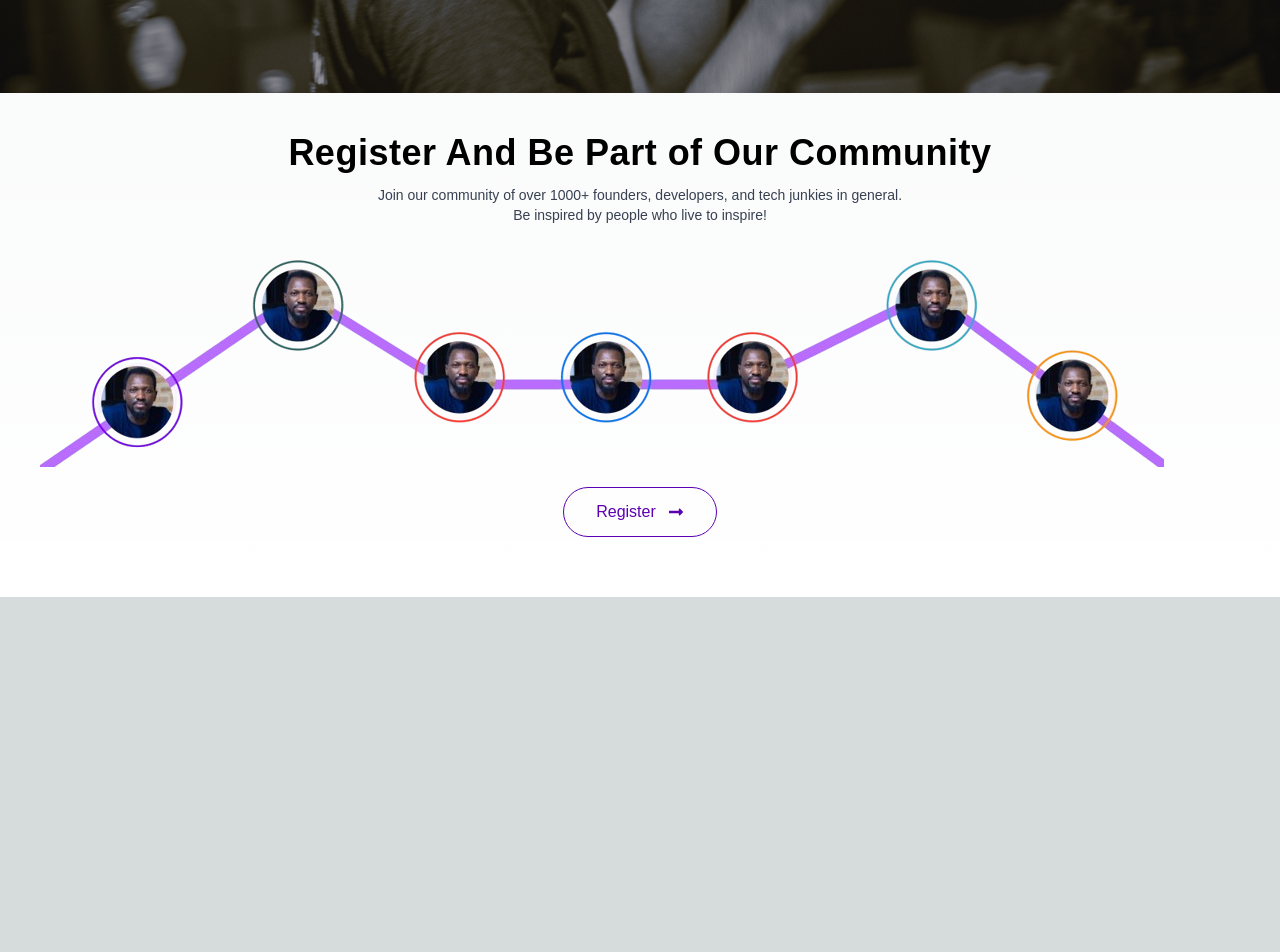
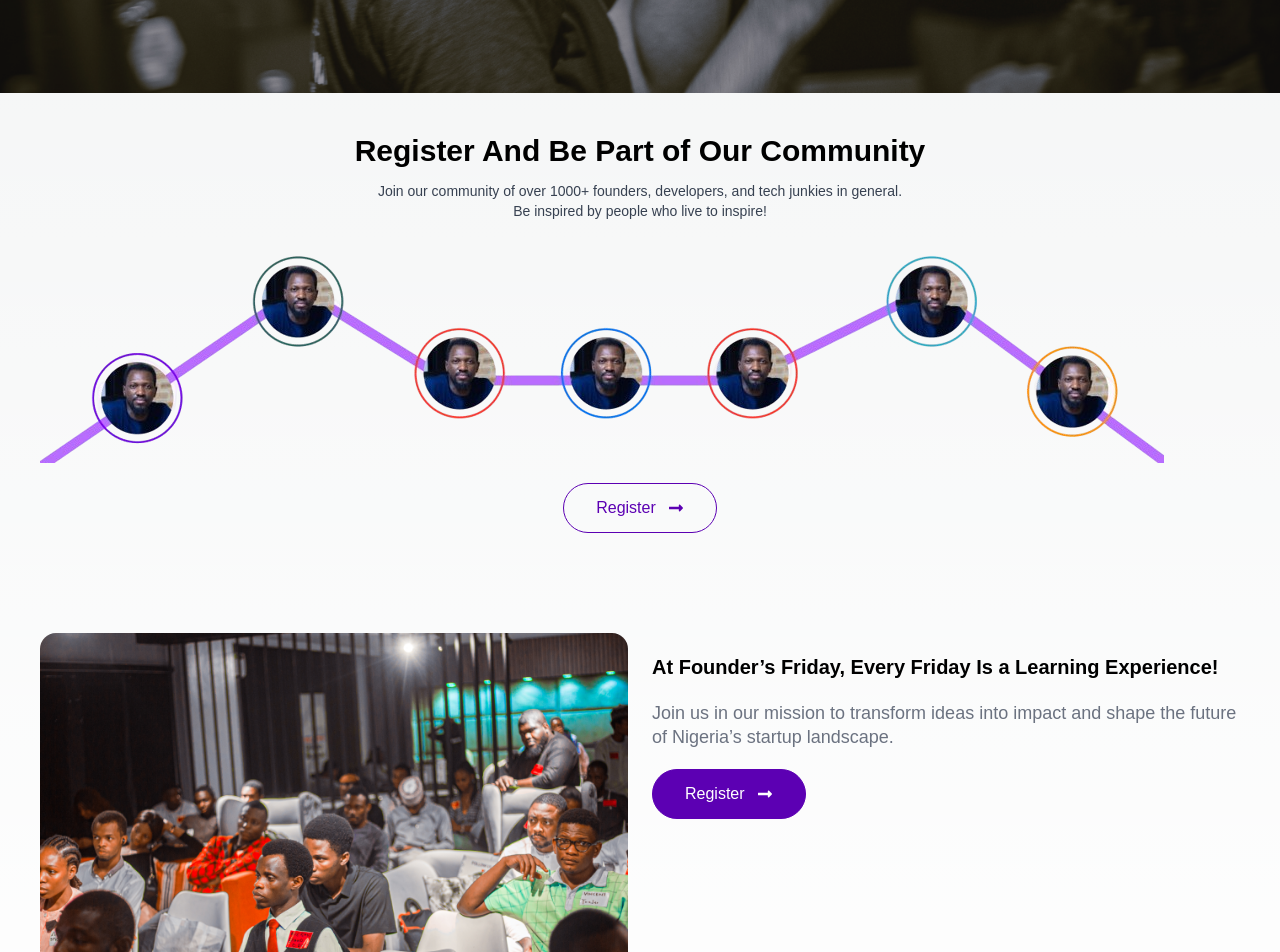
Before and after one commit to anasyakubu/anas-founders-friday, a Next.js app: page /Home in a window 1280 px wide. Shown: the part 3520-4472 px from the top of the page. Before the commit the page ends 4117 px from the top, so only its background shows below. Built offline with nearby package versions, Linux system fonts and the light colour scheme.

Commit message:
Add : Mission

```diff
--- a/app/Home/page.tsx
+++ b/app/Home/page.tsx
@@ -6,6 +6,7 @@
 import SponsorSection from "../Section/SponsorSection/SponsorSection";
 import ComingTo from "../Section/ComingTo/ComingTo";
 import Community from "../Section/Community/Community";
+import Mission from "../Section/Mission/Mission";
 
 const Home = () => {
   return (
@@ -18,6 +19,7 @@
       <SponsorSection />
       <ComingTo />
       <Community />
+      <Mission />
     </div>
   );
 };
--- a/app/Section/Community/Community.tsx
+++ b/app/Section/Community/Community.tsx
@@ -10,10 +10,7 @@
       <div className="p-10">
         <div className="">
           <div className="text-center">
-            <h2
-              className="text-4xl font-bold"
-              style={{ letterSpacing: "0.5px" }}
-            >
+            <h2 className="text-3xl font-bold">
               Register And Be Part of Our Community
             </h2>
             <p className="mt-3 text-sm text-gray-700">
--- /dev/null
+++ b/app/Section/Mission/Mission.scss
@@ -0,0 +1,13 @@
+// .borderLine {
+//   padding-left: 3px;
+//   border-left: 1px solid #5c00b3;
+// }
+
+@media (max-width: 600px) {
+  .Mission {
+    // height: 100vh;
+    .p-10 {
+      padding: 3%;
+    }
+  }
+}
--- /dev/null
+++ b/app/Section/Mission/Mission.tsx
@@ -0,0 +1,40 @@
+import React from "react";
+import "./Mission.scss";
+import Image from "next/image";
+import SecImage from "../../assets/IMG_2721 1.png";
+import { FaLongArrowAltRight } from "react-icons/fa";
+import { CiBag1 } from "react-icons/ci";
+import RegisterBtn from "@/app/Components/RegisterBtn";
+
+const Mission = () => {
+  return (
+    <div className="Mission">
+      <div className="p-10">
+        <div className="space-y-2 lg:grid lg:grid-cols-2 lg:gap-x-6 lg:space-y-0">
+          <div className="">
+            <Image className="rounded-2xl" src={SecImage} alt="Image" />
+          </div>
+          <div className="pt-5">
+            <div className="borderLine">
+              <h2 className="text-xl font-extrabold">
+                At Founder’s Friday, Every Friday Is a Learning Experience!
+              </h2>
+              <p
+                className="mt-5 text-lg text-gray-500"
+                style={{ lineHeight: "1.5rem" }}
+              >
+                Join us in our mission to transform ideas into impact and shape
+                the future of Nigeria’s startup landscape.
+              </p>
+              <div className="py-5 flex gap-5">
+                <RegisterBtn />
+              </div>
+            </div>
+          </div>
+        </div>
+      </div>
+    </div>
+  );
+};
+
+export default Mission;
```
